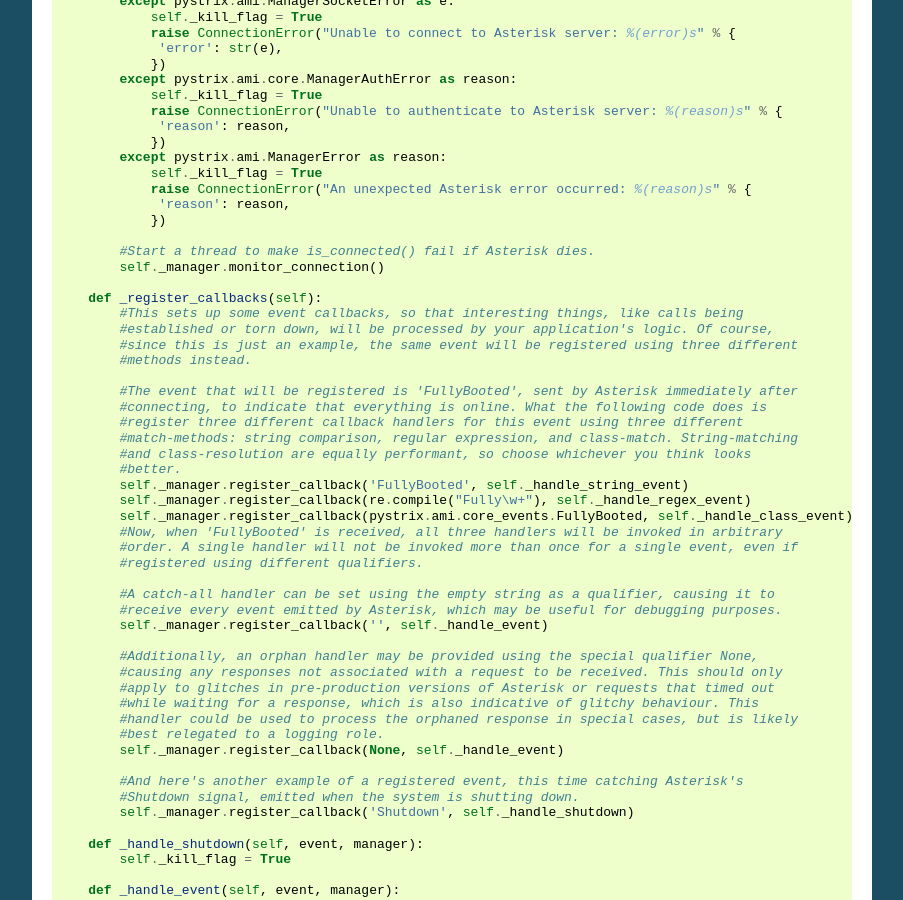
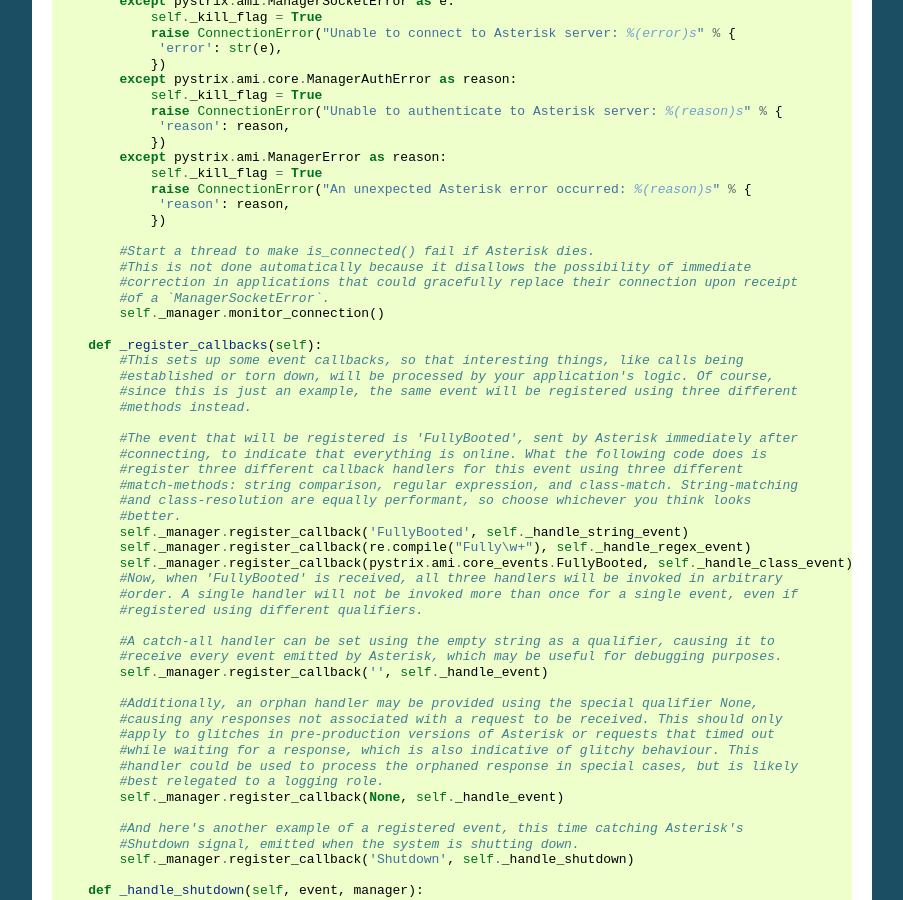
Before and after one commit to IVRTech/pystrix, a Sphinx documentation site: the page built from doc/examples/ami.rst, in a window 1280 px wide and 900 px high, scrolled down 1050 px. Shown: the whole window, without its empty margins (198-1101 px from the left). Built offline with Sphinx 7.4.7, drawn with Linux system fonts in a browser that asks for light colours.

Commit message:
Elaborated on what monitor_connection() does and why it is explicit.

```diff
--- a/doc/examples/ami.rst
+++ b/doc/examples/ami.rst
@@ -79,6 +79,9 @@
                 })
 
             #Start a thread to make is_connected() fail if Asterisk dies.
+            #This is not done automatically because it disallows the possibility of immediate
+            #correction in applications that could gracefully replace their connection upon receipt
+            #of a `ManagerSocketError`.
             self._manager.monitor_connection()
 
         def _register_callbacks(self):
```
